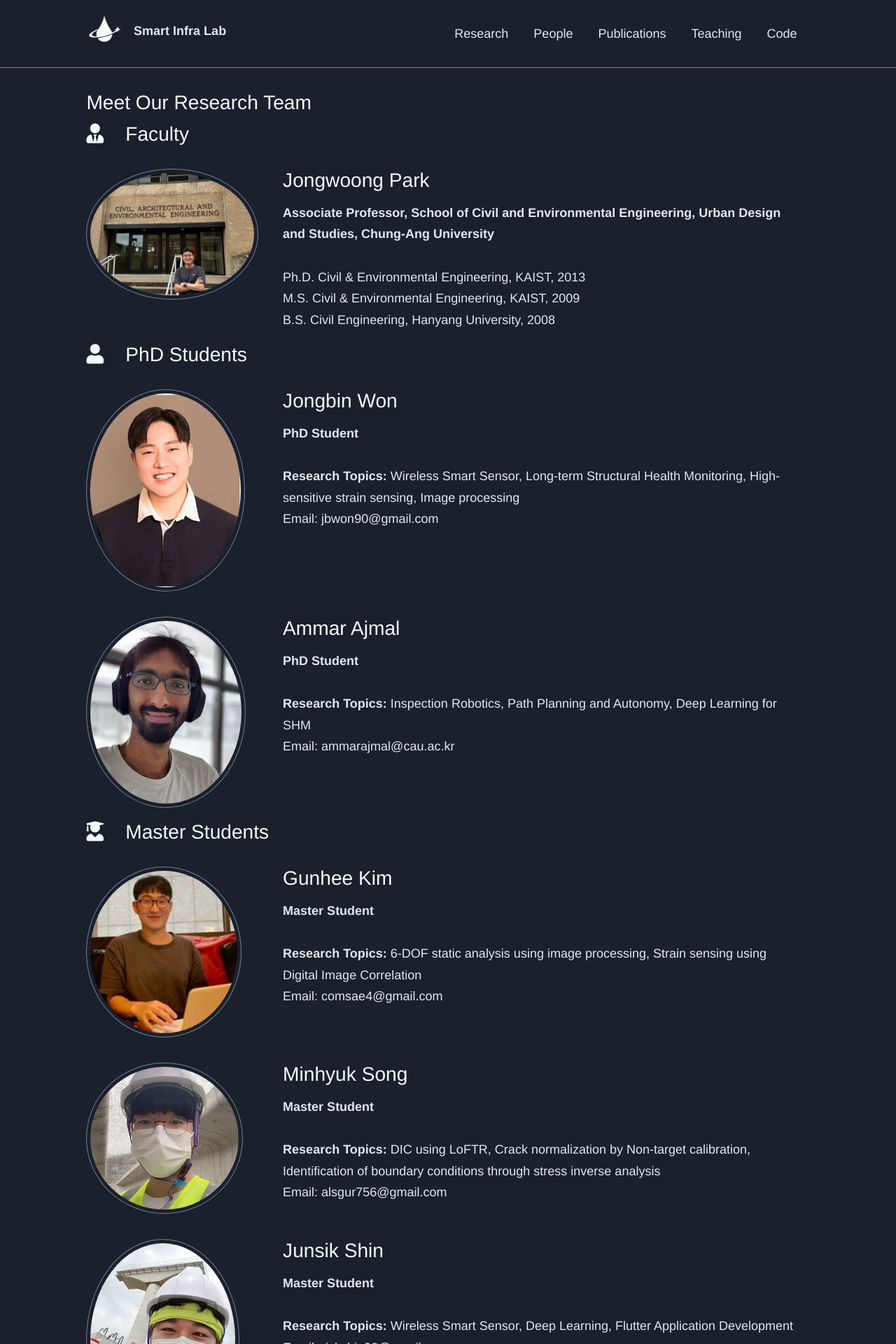
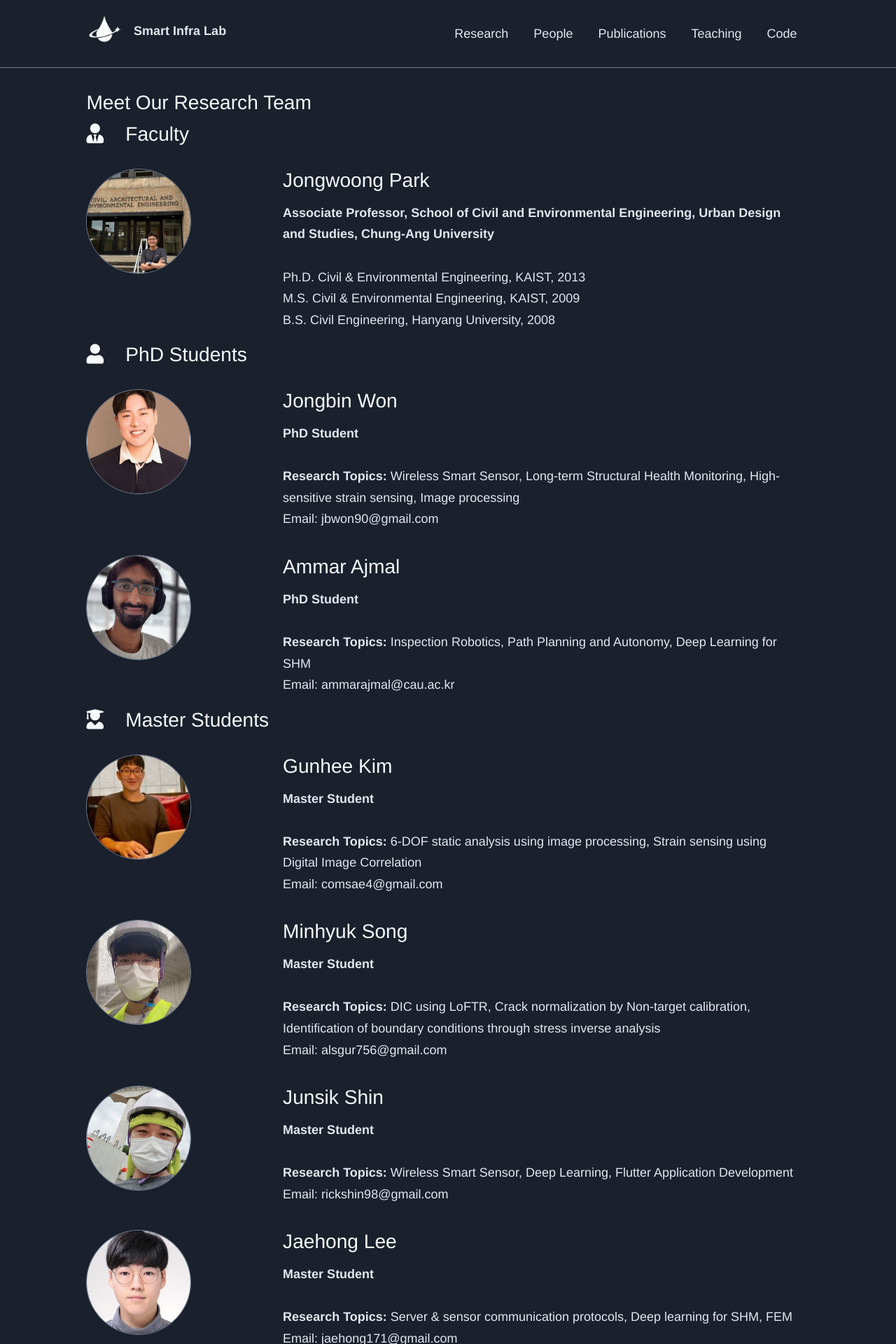
Before and after one commit to SMARTINFRALAB/SMARTINFRALAB.github.io, a Jekyll site: the page built from _pages/people.md, in a window 1280 px wide. Shown: the top 1920 px of the page at 70% size. Built offline with Jekyll 4.4.1, drawn with Linux system fonts in a browser that asks for light colours.

Commit message:
css 수정

```diff
--- a/_sass/_page.scss
+++ b/_sass/_page.scss
@@ -480,15 +480,18 @@
 }
 
 .people__avatar {
-    display: block;
-    width: auto;
-    height: auto;
+  display: block;
+  width: 150px; /* 원하는 고정된 너비 */
+  height: 150px; /* 원하는 고정된 높이 */
+  overflow: hidden; /* 원 밖으로 넘치는 부분 숨기기 */
+  border-radius: 50%; /* 원 모양으로 만들기 */
+  border: 1px solid $border-color;
 
-    img {
-        border-radius: 50%;
-        padding: 5px;
-        border: 1px solid $border-color;
-    }
+  img {
+      width: 100%; /* 부모의 크기에 맞춰 이미지 확대/축소 */
+      height: 100%; /* 부모의 크기에 맞춰 이미지 확대/축소 */
+      object-fit: cover; /* 이미지가 원에 꽉 차도록 */
+  }
 }
 
 .people__lcol {
```
